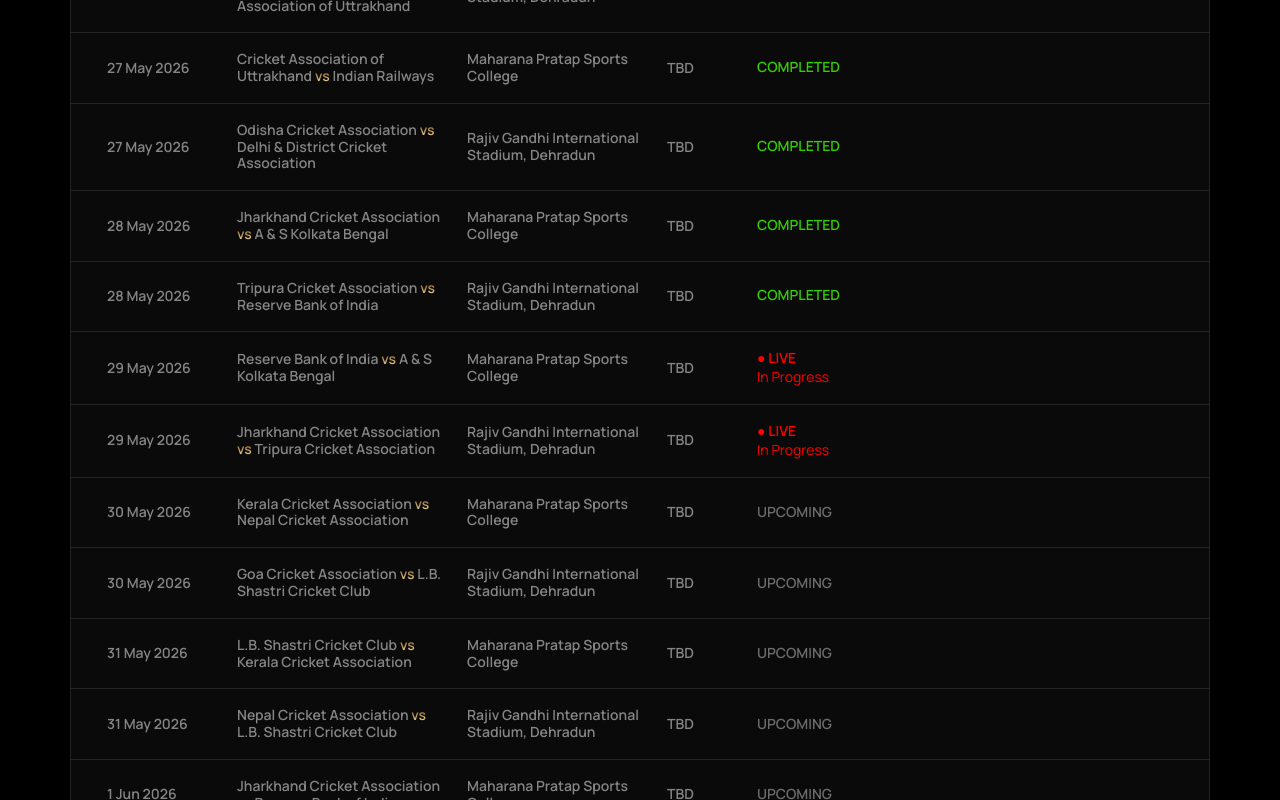
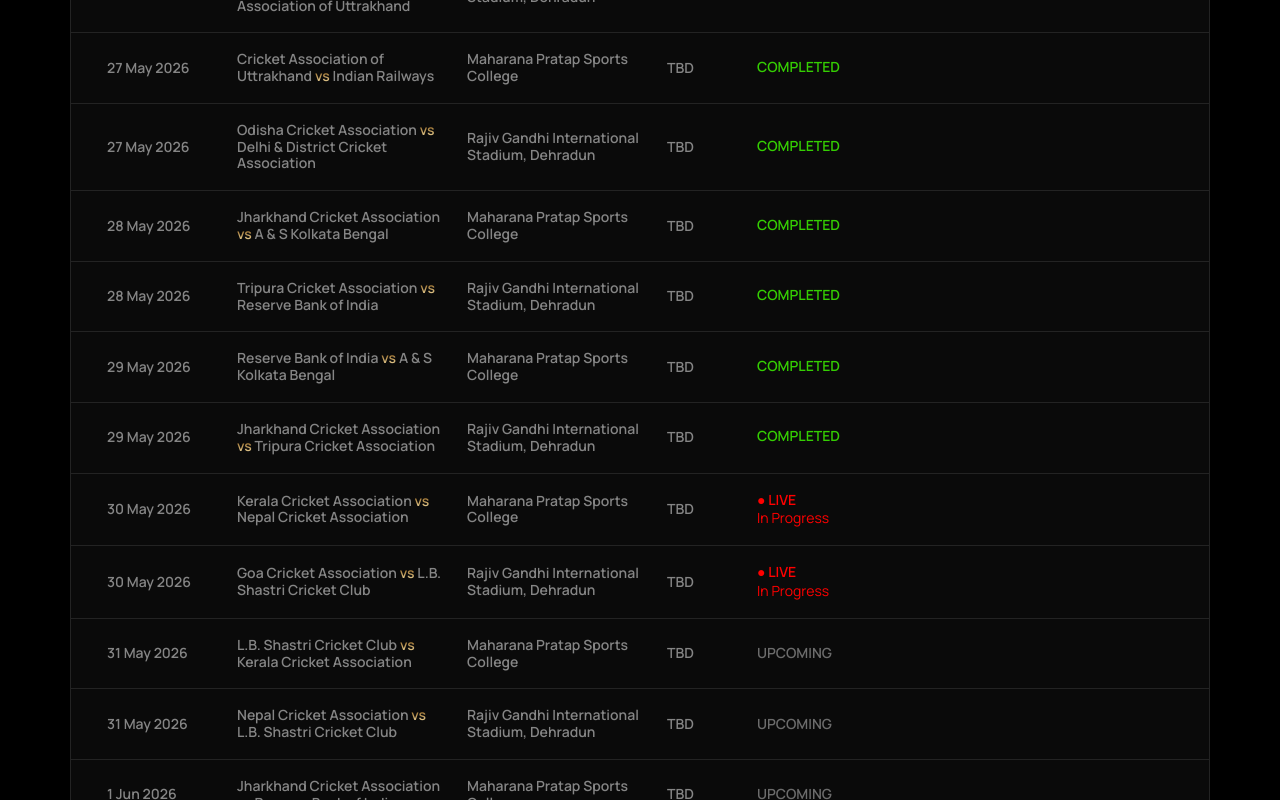
Before and after one commit to marco378/goldcup, a Next.js app: page /tournament in a window 1280 px wide. Shown: the part 1873-2673 px from the top of the page. Built offline with nearby package versions, Linux system fonts and the light colour scheme; a web font is replaced by a local one.

Commit message:
added link for liv ematches on 30th

```diff
--- a/data/liveMatches.ts
+++ b/data/liveMatches.ts
@@ -1,4 +1,4 @@
 export const LIVE_MATCH_STREAMS: Record<string, string> = {
-  'group-c-2026-05-29-1': 'https://www.youtube.com/live/ZpXnFHy8KKo?si=ssxAcVOBZ5eV3z5W',
-  'group-c-2026-05-29-2': 'https://www.youtube.com/live/yWwShj-uxPI?si=ruFBGZHBx4XtVkn1',
+  'group-d-2026-05-30-1': 'https://www.youtube.com/live/kR8RRMA6NJM?si=2B6fhYpQndVNDCHN',
+  'group-d-2026-05-30-2': 'https://www.youtube.com/live/yWwShj-uxPI?si=ruFBGZHBx4XtVkn1',
 }
--- a/data/tournament.ts
+++ b/data/tournament.ts
@@ -199,7 +199,7 @@
     venue: 'Maharana Pratap Sports College',
     phase: 'GROUP',
     group: 'C',
-    status: 'LIVE',
+    status: 'COMPLETED',
   },
   {
     id: 'group-c-2026-05-29-2',
@@ -208,7 +208,7 @@
     venue: 'Rajiv Gandhi International Stadium, Dehradun',
     phase: 'GROUP',
     group: 'C',
-    status: 'LIVE',
+    status: 'COMPLETED',
   },
   {
     id: 'group-d-2026-05-30-1',
@@ -217,7 +217,7 @@
     venue: 'Maharana Pratap Sports College',
     phase: 'GROUP',
     group: 'D',
-    status: 'UPCOMING',
+    status: 'LIVE',
   },
   {
     id: 'group-d-2026-05-30-2',
@@ -226,7 +226,7 @@
     venue: 'Rajiv Gandhi International Stadium, Dehradun',
     phase: 'GROUP',
     group: 'D',
-    status: 'UPCOMING',
+    status: 'LIVE',
   },
   {
     id: 'group-d-2026-05-31-1',
```
